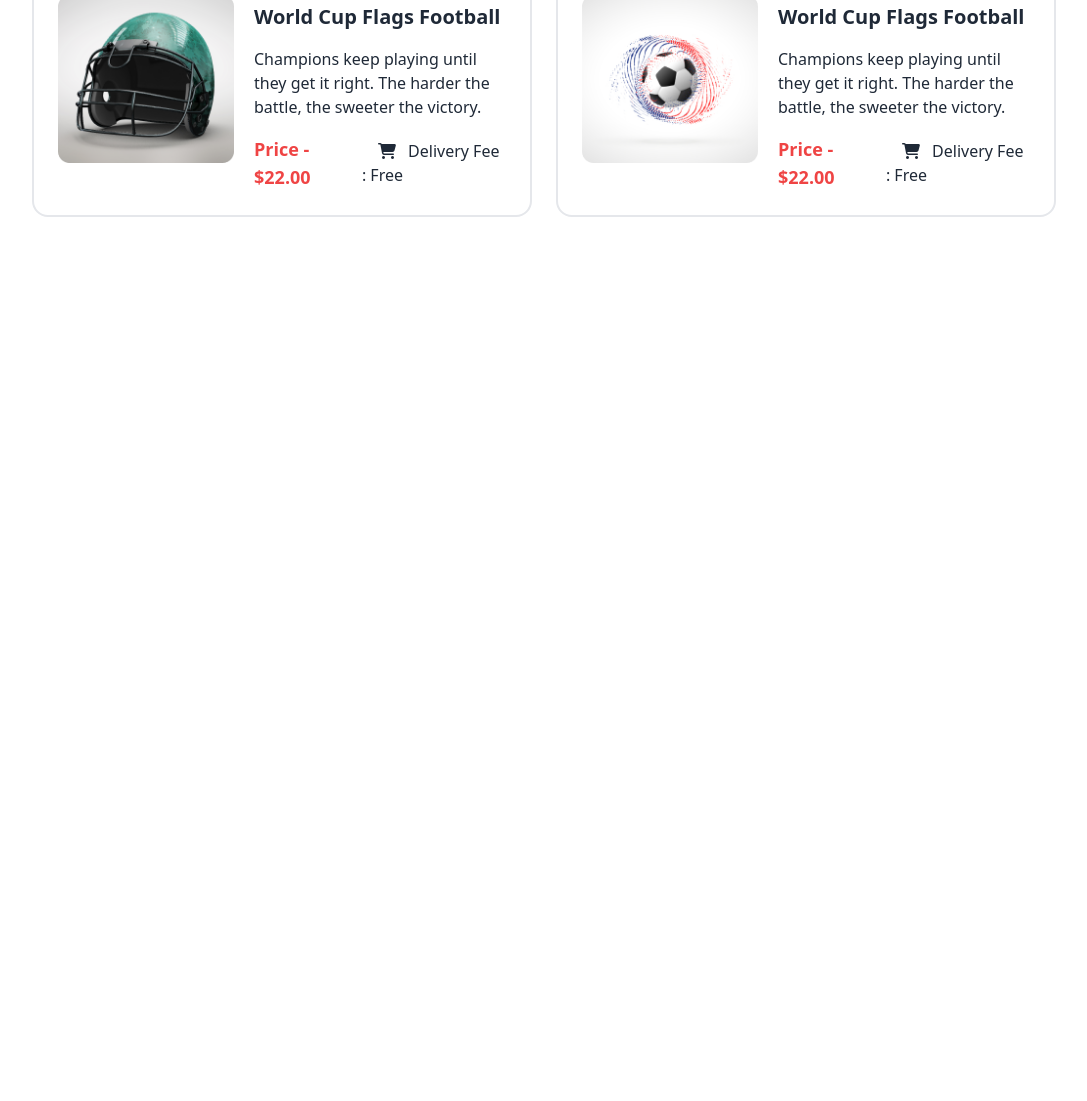
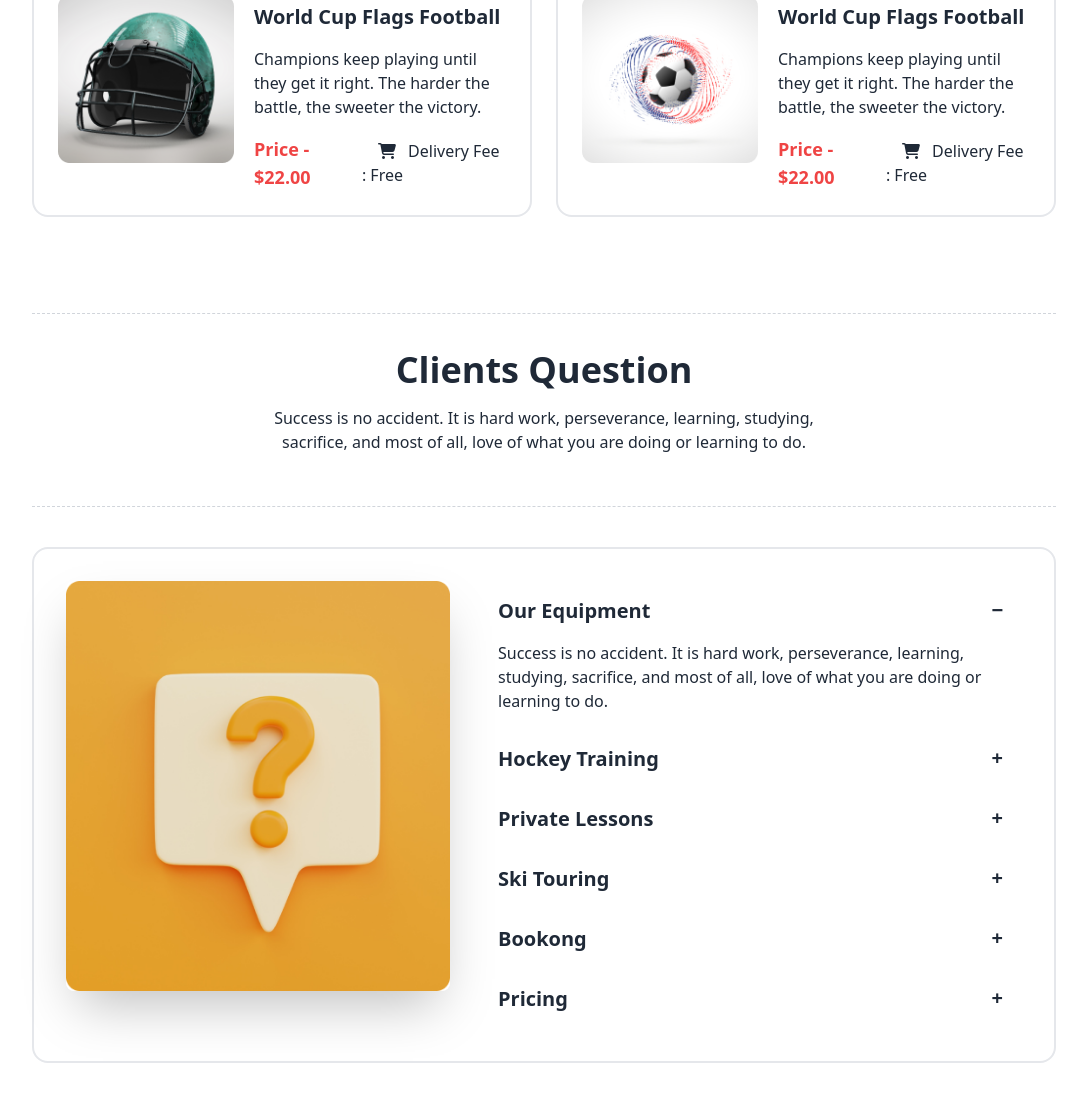
Before and after one commit to baharul-islam-shuvo/hockey-project, a plain HTML site: page index.html in a window 1280 px wide. Shown: the part 3388-4489 px from the top of the page, without its empty margins (96-1183 px from the left). Before the commit the page ends 3757 px from the top, so only its background shows below. Drawn offline with nearby package versions, Linux system fonts and the light colour scheme.

Commit message:
FAQ added

```diff
--- a/index.html
+++ b/index.html
@@ -492,6 +492,116 @@
             </div>
 
         </section>
+
+        <!-- Clients Question Section -->
+
+        <section class="my-8 md:my-16 lg:my-24">
+
+            <div class="py-2 md:py-6 lg:py-9 border-t-[1px] border-b-[1px] border-dashed border-gray-300">
+                <h1 class="text-center text-xl md:text-2xl lg:text-4xl mb-4 font-extrabold">Clients Question</h1>
+                <p class="text-center max-w-[607px] mb-4 mx-auto">Success is no accident. It is hard work, perseverance,
+                    learning, studying, sacrifice, and most of
+                    all, love of what you are doing or learning to do.</p>
+            </div>
+
+            <div class="mt-5 md:mt-10 mb-10 md:mb-24">
+
+                <div class="p-4 lg:p-8 border-2 rounded-2xl">
+                    <div class="flex flex-col lg:flex-row gap-8">
+
+                        <div>
+                            <img src="Images/11.png" class="md:max-w-sm rounded-lg shadow-2xl" />
+                        </div>
+
+                        <div>
+
+                            <!-- Accordion - 1 -->
+                            <div class="collapse collapse-plus">
+                                <input type="radio" name="my-accordion-3" checked="checked" />
+                                <div class="collapse-title text-xl font-bold">
+                                    Our Equipment
+                                </div>
+                                <div class="collapse-content">
+                                    <p>
+                                        Success is no accident. It is hard work, perseverance,
+                                        learning, studying, sacrifice, and most of
+                                        all, love of what you are doing or learning to do.
+                                    </p>
+                                </div>
+                            </div>
+
+                            <div class="collapse collapse-plus">
+                                <input type="radio" name="my-accordion-3" />
+                                <div class="collapse-title text-xl font-bold">
+                                    Hockey Training
+                                </div>
+                                <div class="collapse-content">
+                                    <p>
+                                        Success is no accident. It is hard work, perseverance,
+                                        learning, studying, sacrifice, and most of
+                                        all, love of what you are doing or learning to do.
+                                    </p>
+                                </div>
+                            </div>
+                            <div class="collapse collapse-plus">
+                                <input type="radio" name="my-accordion-3" />
+                                <div class="collapse-title text-xl font-bold">
+                                    Private Lessons
+                                </div>
+                                <div class="collapse-content">
+                                    <p>
+                                        Success is no accident. It is hard work, perseverance,
+                                        learning, studying, sacrifice, and most of
+                                        all, love of what you are doing or learning to do.
+                                    </p>
+                                </div>
+                            </div>
+                            <div class="collapse collapse-plus">
+                                <input type="radio" name="my-accordion-3" />
+                                <div class="collapse-title text-xl font-bold">
+                                    Ski Touring
+                                </div>
+                                <div class="collapse-content">
+                                    <p>
+                                        Success is no accident. It is hard work, perseverance,
+                                        learning, studying, sacrifice, and most of
+                                        all, love of what you are doing or learning to do.
+                                    </p>
+                                </div>
+                            </div>
+                            <div class="collapse collapse-plus">
+                                <input type="radio" name="my-accordion-3" />
+                                <div class="collapse-title text-xl font-bold">
+                                    Bookong
+                                </div>
+                                <div class="collapse-content">
+                                    <p>
+                                        Success is no accident. It is hard work, perseverance,
+                                        learning, studying, sacrifice, and most of
+                                        all, love of what you are doing or learning to do.
+                                    </p>
+                                </div>
+                            </div>
+                            <div class="collapse collapse-plus">
+                                <input type="radio" name="my-accordion-3" />
+                                <div class="collapse-title text-xl font-bold">
+                                    Pricing
+                                </div>
+                                <div class="collapse-content">
+                                    <p>
+                                        Success is no accident. It is hard work, perseverance,
+                                        learning, studying, sacrifice, and most of
+                                        all, love of what you are doing or learning to do.
+                                    </p>
+                                </div>
+                            </div>
+                        </div>
+                    </div>
+                </div>
+
+            </div>
+
+        </section>
         <footer>
 
         </footer>
```
